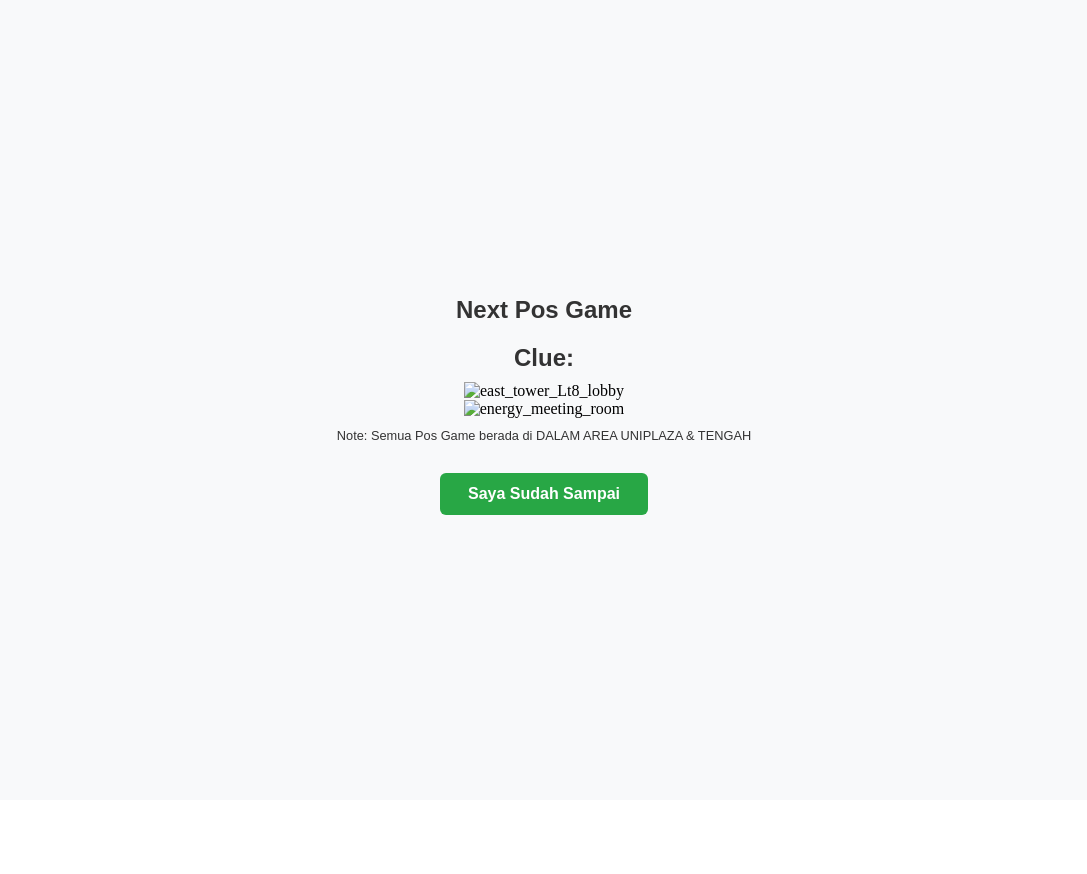
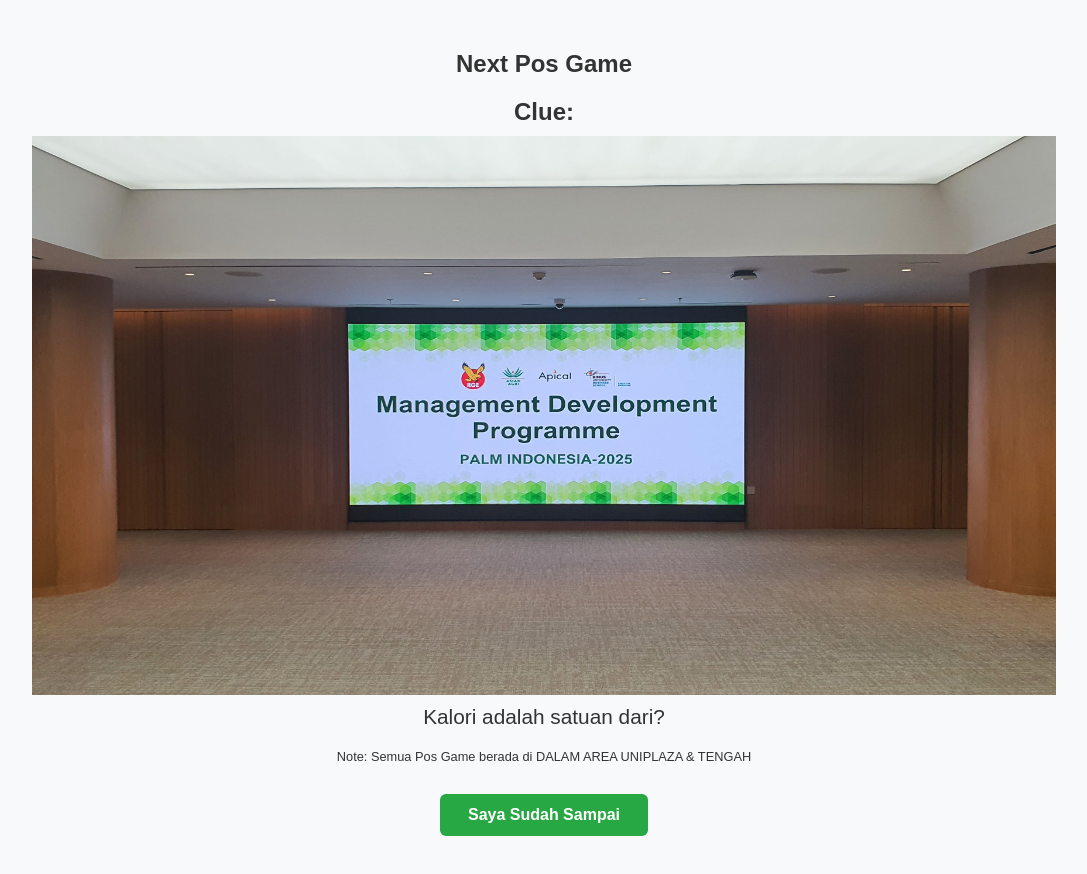
Before and after one commit to jamesthomasw/teambuilding-cmdpp25, a plain HTML site: page games/harmony-in-diversity.html in a window 1280 px wide. Shown: the whole page, without its empty margins (96-1183 px from the left). Before the commit the page ends 800 px from the top, so only its background shows below. Drawn offline with Linux system fonts and the light colour scheme.

Commit message:
update website for group 1

```diff
--- a/games/harmony-in-diversity.html
+++ b/games/harmony-in-diversity.html
@@ -10,8 +10,8 @@
     <div id="harmony-in-diversity-instructions" class="harmony-in-diversity">
         <h1>Next Pos Game</h1>
         <h2>Clue:</h2>
-        <img src="" style="max-width: 80%;" alt="east_tower_Lt8_lobby">
-        <img src="" style="max-width: 80%;" alt="energy_meeting_room">
+        <img src="assets/East_Tower_Lt8_Lobby.jpg" style="max-width: 80%;" alt="east_tower_Lt8_lobby">
+        <p>Kalori adalah satuan dari?</p>
         <p style="font-size: 0.8em;">Note: Semua Pos Game berada di DALAM AREA UNIPLAZA & TENGAH</p>
         <button id="harmony-in-diversity-start">Saya Sudah Sampai</button>
     </div>
```
Also changed, not shown: games/supply-chain-management.html (+2 -2 lines), games/assets/East_Tower_Lt8_Lobby.jpg (added).
